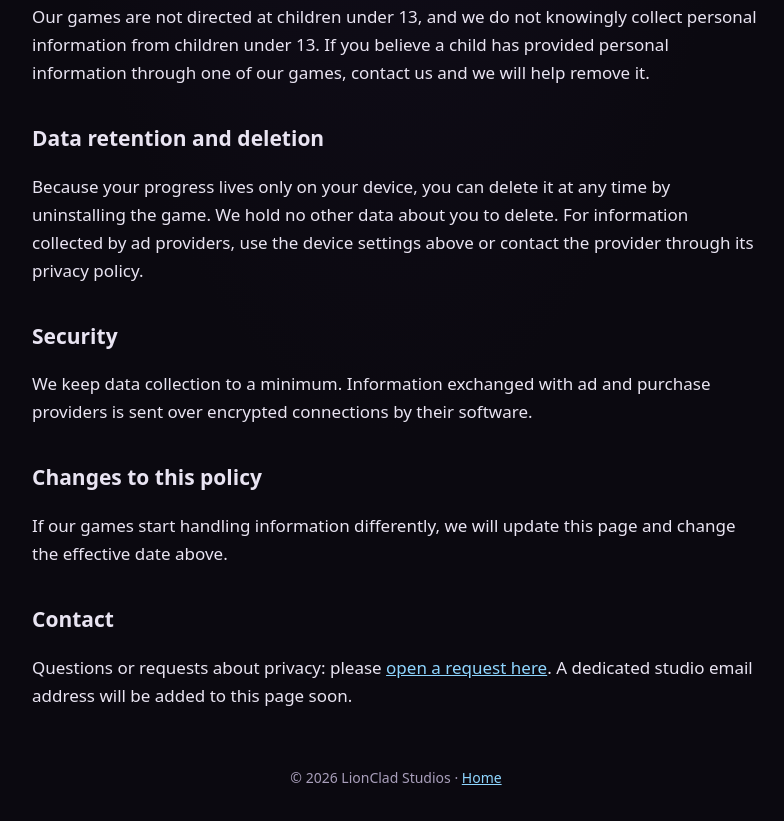
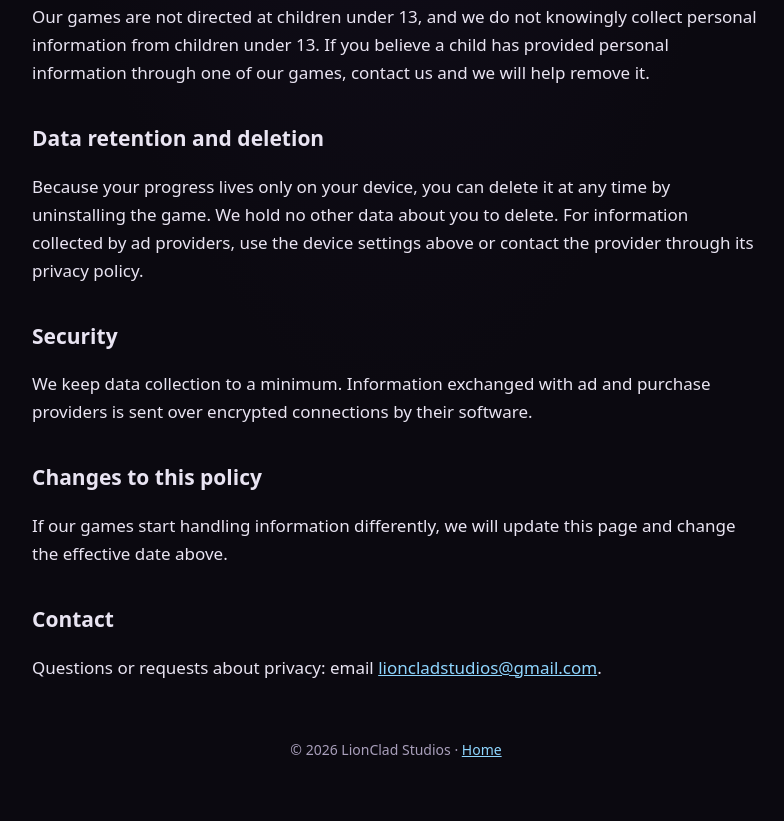
Before and after one commit to sampsonlewisII/lionclad-studios, a plain HTML site: page privacy/index.html in a window 1280 px wide. Shown: the part 1919-2740 px from the top of the page, without its empty margins (244-1028 px from the left). Drawn offline with Linux system fonts and the light colour scheme.

Commit message:
v1.0.2: studio email as the privacy contact
Co-Authored-By: Claude Opus 5.5 <noreply@anthropic.com>
Claude-Session: https://claude.ai/code/session_01RwCEuHH9QyzYD8sro2XMe5

```diff
--- a/privacy/index.html
+++ b/privacy/index.html
@@ -58,7 +58,7 @@
     <p>If our games start handling information differently, we will update this page and change the effective date above.</p>
 
     <h2>Contact</h2>
-    <p>Questions or requests about privacy: please <a href="https://github.com/sampsonlewisII/lionclad-studios/issues" rel="noopener">open a request here</a>. A dedicated studio email address will be added to this page soon.</p>
+    <p>Questions or requests about privacy: email <a href="mailto:lioncladstudios@gmail.com">lioncladstudios@gmail.com</a>.</p>
 
     <footer>&copy; 2026 LionClad Studios · <a href="../">Home</a></footer>
   </main>
```
Also changed, not shown: index.html (+1 -1 lines), 1 other file.
